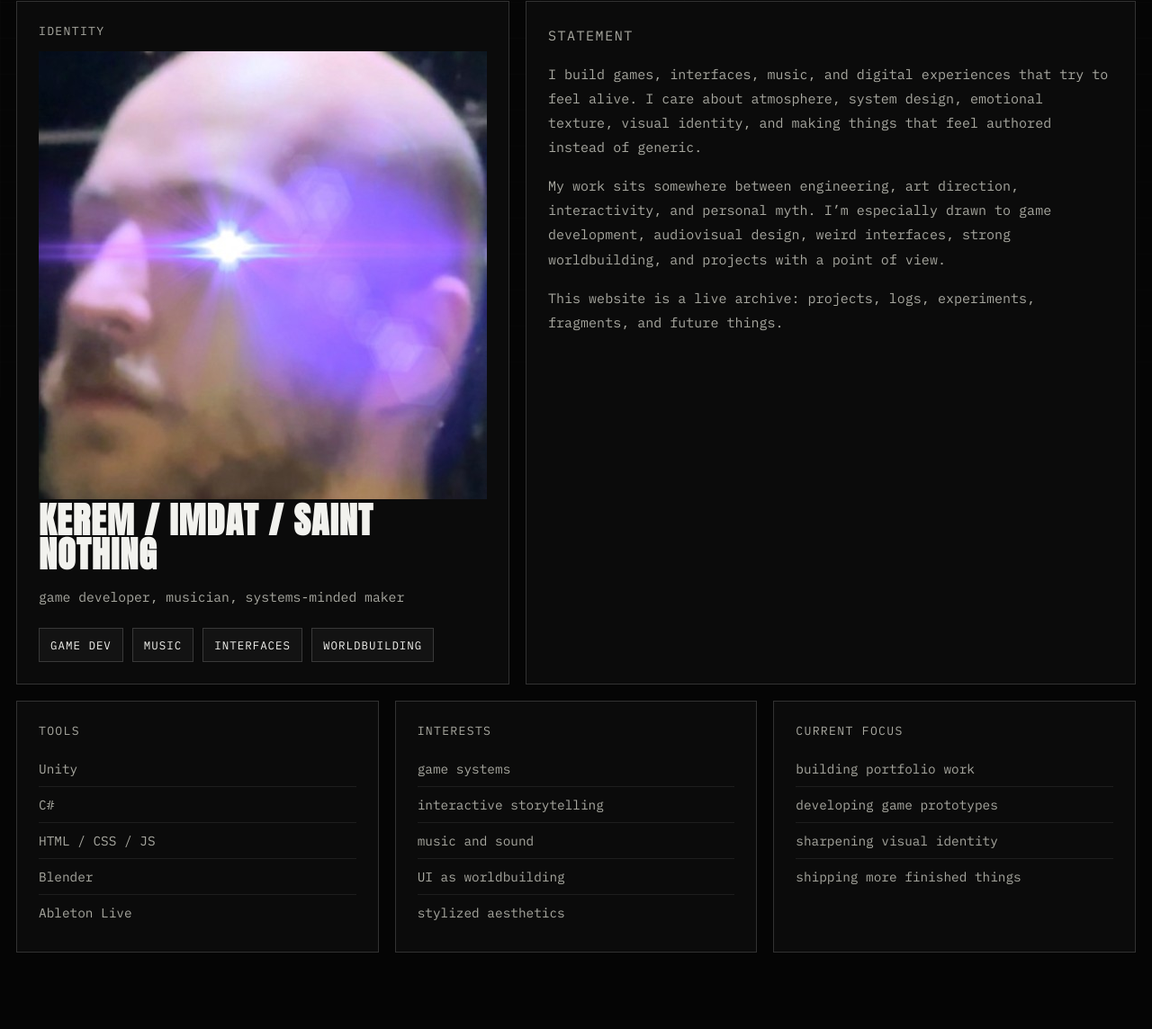
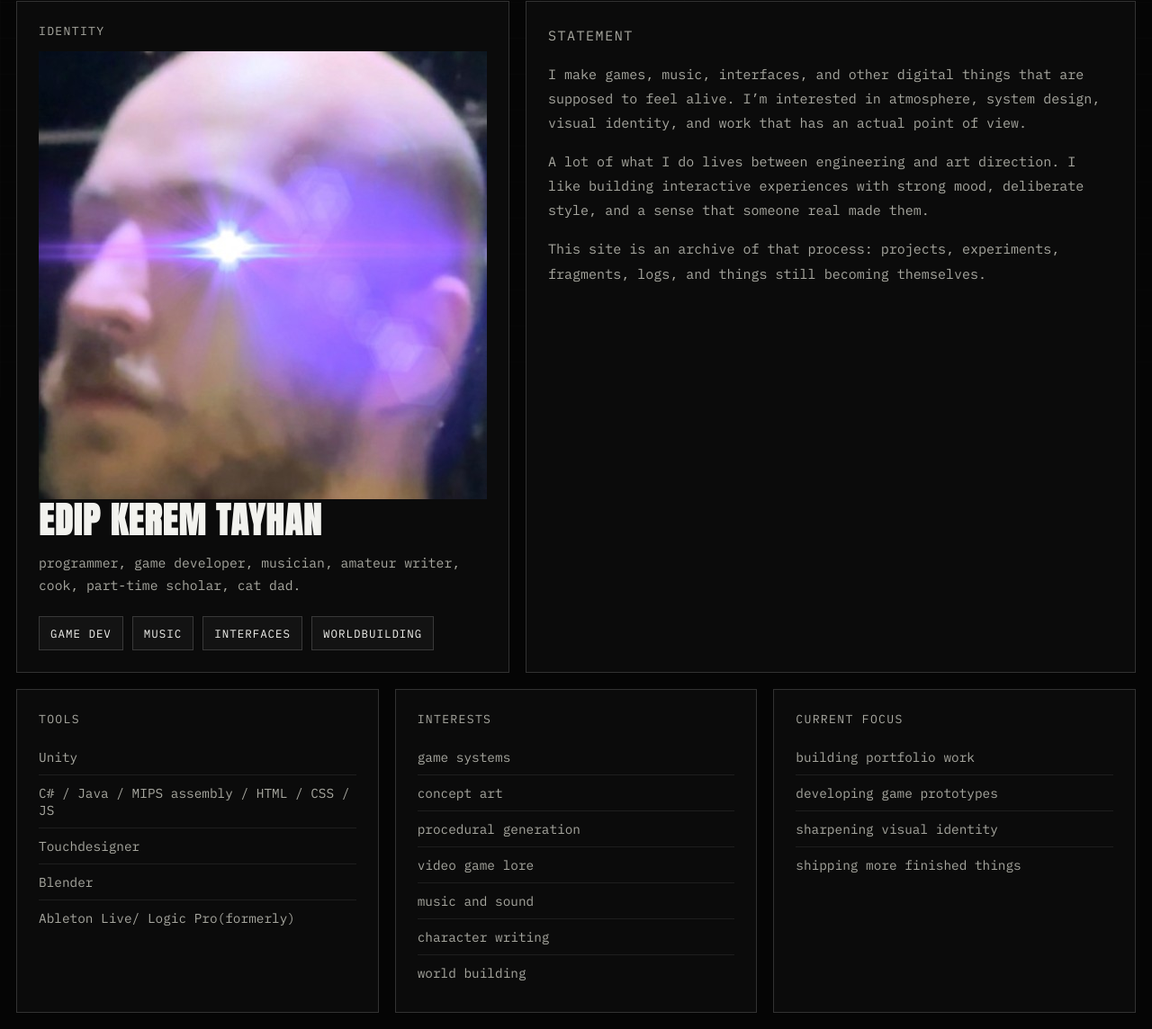
Before and after one commit to keremtayhan/keremtayhan.github.io, a plain HTML site: page about.html in a window 1280 px wide. Shown: the part 358-1502 px from the top of the page at 90% size. Before the commit the page ends 1435 px from the top, so only its background shows below. Drawn offline with Linux system fonts and the light colour scheme.

Commit message:
refactor: update personal information and enhance project descriptions for clarity

```diff
--- a/about.html
+++ b/about.html
@@ -47,10 +47,10 @@
                 <img src="images/kerem.jpg" alt="Portrait of Kerem" />
             </div>
 
-            <h2>KEREM / IMDAT / SAINT NOTHING</h2>
+            <h2>EDIP KEREM TAYHAN</h2>
 
             <p class="about-short">
-                game developer, musician, systems-minded maker
+                programmer, game developer, musician, amateur writer, cook, part-time scholar, cat dad.
             </p>
 
             <div class="about-tags">
@@ -64,19 +64,18 @@
       <section class="about-text-card">
         <p class="about-label">STATEMENT</p>
         <p>
-          I build games, interfaces, music, and digital experiences that try to
-          feel alive. I care about atmosphere, system design, emotional texture,
-          visual identity, and making things that feel authored instead of generic.
+          I make games, music, interfaces, and other digital things that are supposed
+          to feel alive. I’m interested in atmosphere, system design, visual identity,
+          and work that has an actual point of view.
         </p>
         <p>
-          My work sits somewhere between engineering, art direction, interactivity,
-          and personal myth. I’m especially drawn to game development, audiovisual
-          design, weird interfaces, strong worldbuilding, and projects with a point
-          of view.
+          A lot of what I do lives between engineering and art direction. I like
+          building interactive experiences with strong mood, deliberate style, and a
+          sense that someone real made them.
         </p>
         <p>
-          This website is a live archive: projects, logs, experiments, fragments,
-          and future things.
+          This site is an archive of that process: projects, experiments, fragments,
+          logs, and things still becoming themselves.
         </p>
       </section>
     </section>
@@ -86,10 +85,10 @@
         <p class="about-label">TOOLS</p>
         <ul>
           <li>Unity</li>
-          <li>C#</li>
-          <li>HTML / CSS / JS</li>
+          <li>C# / Java / MIPS assembly / HTML / CSS / JS</li>
+          <li>Touchdesigner</li>
           <li>Blender</li>
-          <li>Ableton Live</li>
+          <li>Ableton Live/ Logic Pro(formerly)</li>
         </ul>
       </div>
 
@@ -97,10 +96,12 @@
         <p class="about-label">INTERESTS</p>
         <ul>
           <li>game systems</li>
-          <li>interactive storytelling</li>
+          <li>concept art</li>
+          <li>procedural generation</li>
+          <li>video game lore</li>
           <li>music and sound</li>
-          <li>UI as worldbuilding</li>
-          <li>stylized aesthetics</li>
+          <li>character writing</li>
+          <li>world building</li>
         </ul>
       </div>
 
```
